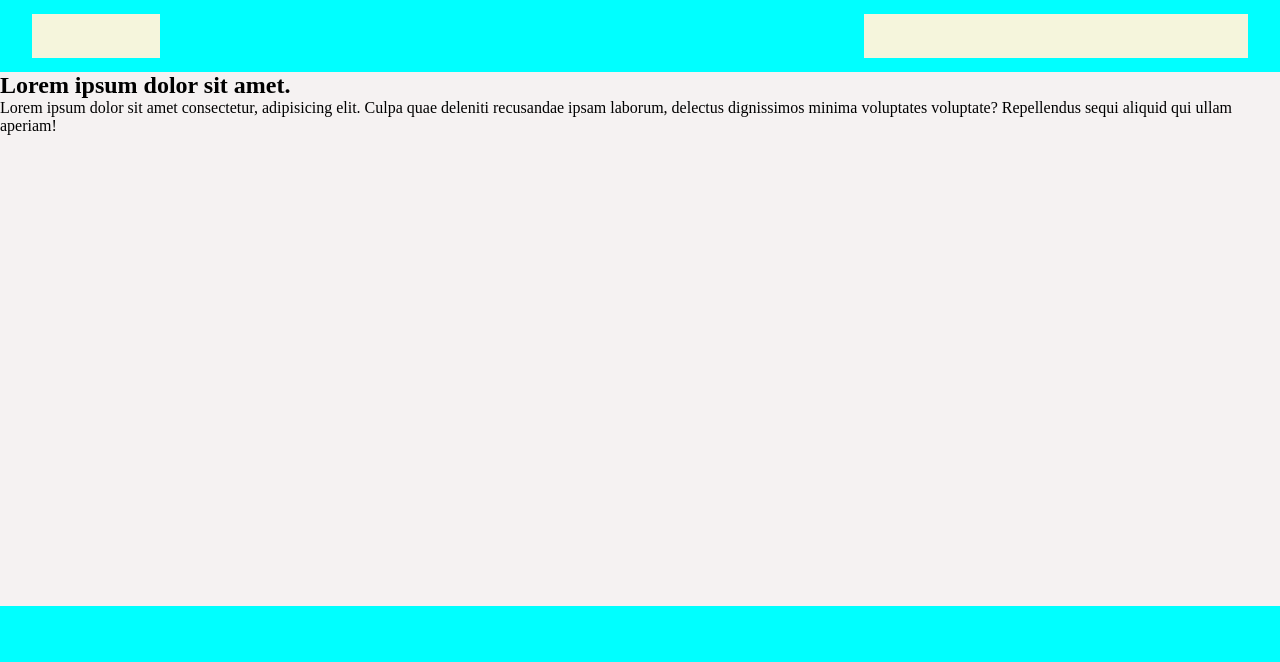
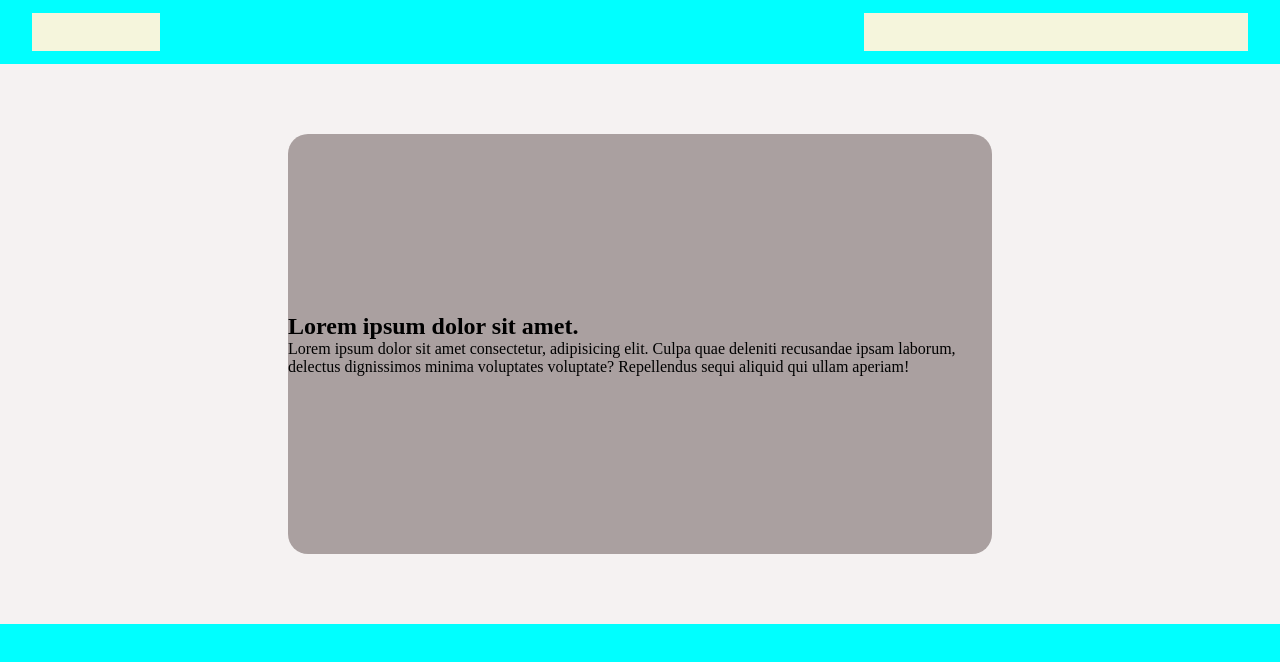
Before and after one commit to CristoforosChoras/portofolio-v1, a website: page src/index.html in a window 1280 px wide. Shown: the top 662 px of the page. Drawn offline with nearby package versions, Linux system fonts and the light colour scheme; files that its build step writes are made by us from their sources.

Commit message:
intro size and basic styles

```diff
--- a/src/index.html
+++ b/src/index.html
@@ -19,12 +19,13 @@
     <main>
       <section class="intro-section">
         <div class="intro-main-div">
+          <div class="heading-text-intro">
+            <h2>Lorem ipsum dolor sit amet.</h2>
+            <p>Lorem ipsum dolor sit amet consectetur, adipisicing elit. Culpa quae deleniti recusandae ipsam laborum, delectus dignissimos minima voluptates voluptate? Repellendus sequi aliquid qui ullam aperiam!</p>
+          </div>
           <div class="button-more-for-past"></div>
         </div>
-        <div class="heading-text-intro">
-          <h2>Lorem ipsum dolor sit amet.</h2>
-          <p>Lorem ipsum dolor sit amet consectetur, adipisicing elit. Culpa quae deleniti recusandae ipsam laborum, delectus dignissimos minima voluptates voluptate? Repellendus sequi aliquid qui ullam aperiam!</p>
-        </div>
+
       </section>
       <!-- second is th about me section  -->
       <section class="about-me-section">
--- a/src/scss/layouts/__layouts-dir.scss
+++ b/src/scss/layouts/__layouts-dir.scss
@@ -6,7 +6,7 @@
 // main layout is grid 3 rows with header main-content and footer and no columns
 body{
     display: grid;
-    grid-template-rows: 9vh 200vh 10vh;
+    grid-template-rows: 8vh 210vh 10vh;
     grid-template-areas:
     "header"
     "main"
--- a/src/scss/layouts/_main-content.scss
+++ b/src/scss/layouts/_main-content.scss
@@ -6,19 +6,35 @@ main{
   flex-direction: column;
   align-items: center;
   justify-content: center;
+  // first intro section has 1 main div and 2 divs inside one is the button and the second is the text
   .intro-section{
     background-color: #F5F2F2;
     width: 100%;
-    height: 33.4%;
+    height: 70vh;
+    display: flex;
+    align-items: center;
+    justify-content: center;
+// intro-main div dimensions and size
+    .intro-main-div{
+      width: 55%;
+      height: 75%;
+      border-radius: 20px;
+      background-color: #AAA0A0;
+      display: flex;
+      flex-direction: column;
+      align-items: center;
+      justify-content: center;
+    }
+    // div button dimensions and styles
   }
   .about-me-section{
     width: 100%;
-    height: 33.3%;
+    height: 70vh;
     background-color: aqua;
   }
   .carousel-pictures-my-work{
     width: 100%;
-    height: 33.3%;
+    height: 70vh;
     background-color: #F5F2F2;
   }
 }
```
